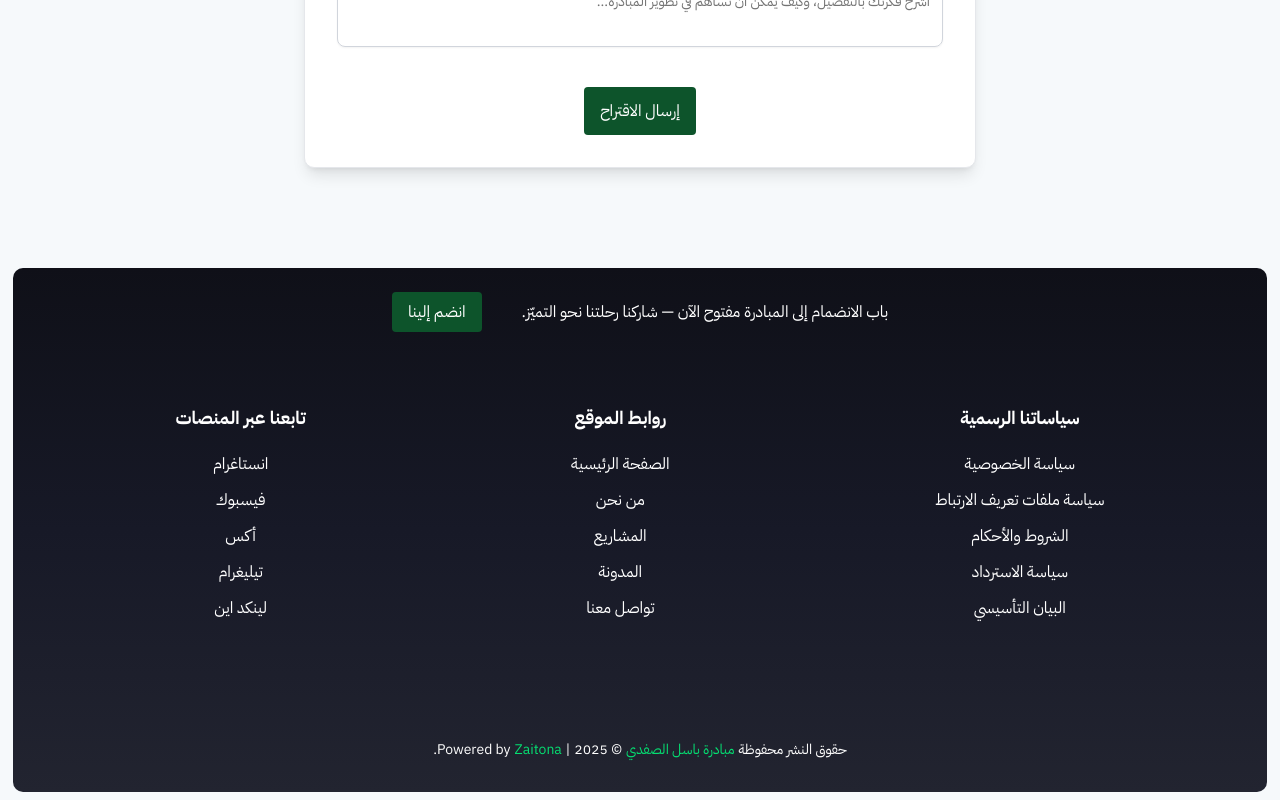
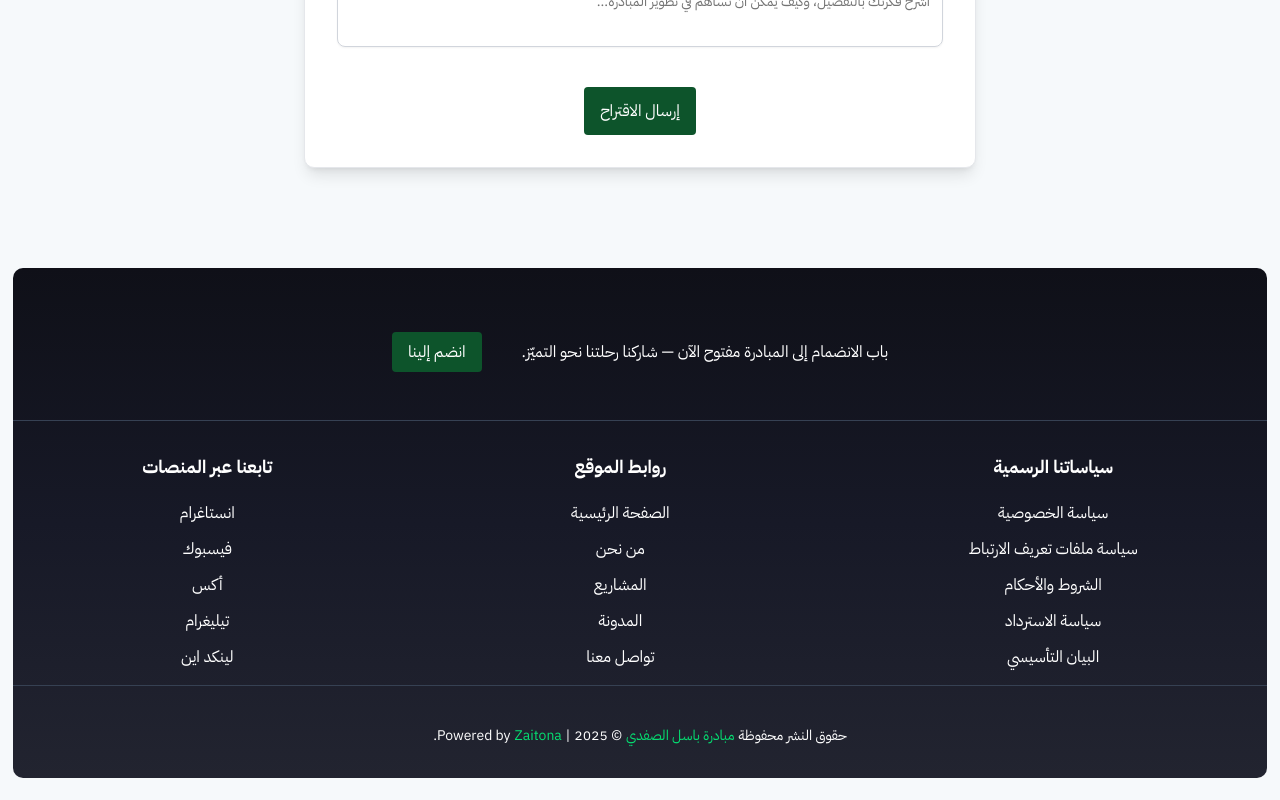
Before and after one commit to tayseer-alrahhal/syrian-programmers, a Next.js app: page / in a window 1280 px wide. Shown: the part 3058-3858 px from the top of the page. Built offline with nearby package versions, Linux system fonts and the light colour scheme.

Commit message:
fix: refine layout and spacing in Footer component for improved readability

```diff
--- a/src/components/Footer.tsx
+++ b/src/components/Footer.tsx
@@ -11,15 +11,15 @@ export default function Footer() {
     return (
         <footer
             className='mt-[100px] m-2 w-[98%] mx-auto rounded-lg bg-gradient-to-b from-[#0f1018] via-[#171927] to-[#222430] py-8'>
-            <div className='mx-[50px] flex flex-col items-center justify-center text-center text-white gap-20'>
-                <div className='flex max-md:flex-col items-center justify-center gap-10'>
+            <div className=' flex flex-col items-center justify-center text-center text-white'>
+                <div className='flex max-md:flex-col items-center justify-center gap-10 mt-10 mb-14'>
                     <h2>باب الانضمام إلى المبادرة مفتوح الآن — شاركنا رحلتنا نحو التميّز.</h2>
                     <div>
                         <a href="#" className="bg-green-900  text-white px-4 py-2 rounded hover:bg-[#BB2D34] transition duration-300 text-sm xl:text-base">انضم إلينا</a>
                     </div>
                 </div>
 
-                <div className='flex flex-col lg:flex-row items-center justify-around w-full gap-10'>
+                <div className='flex flex-col lg:flex-row items-center justify-around w-full gap-10 border-t border-b border-gray-700 pt-8 pb-4'>
                     <div>
                         <h3 className="text-white text-lg font-semibold mb-5">سياساتنا الرسمية</h3>
                         <ul className="space-y-3">
@@ -54,7 +54,7 @@ export default function Footer() {
                     </div>
                 </div>
 
-                <div>
+                <div className=''>
                     <p className="text-sm mt-10">
                         حقوق النشر محفوظة
                         <a
```
